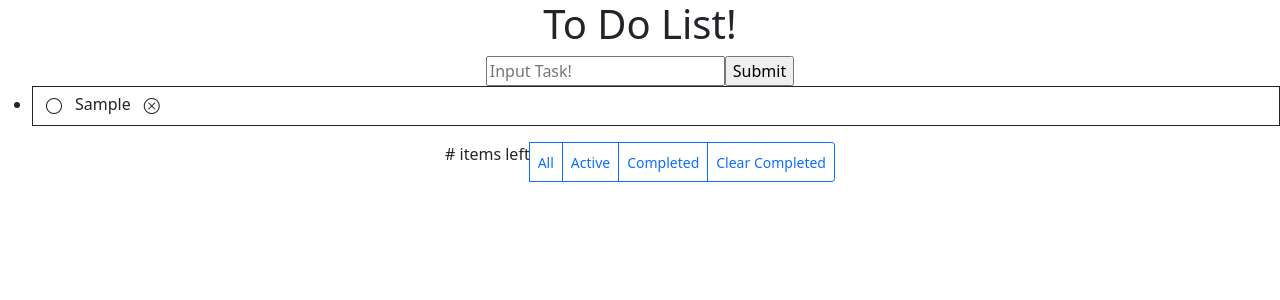
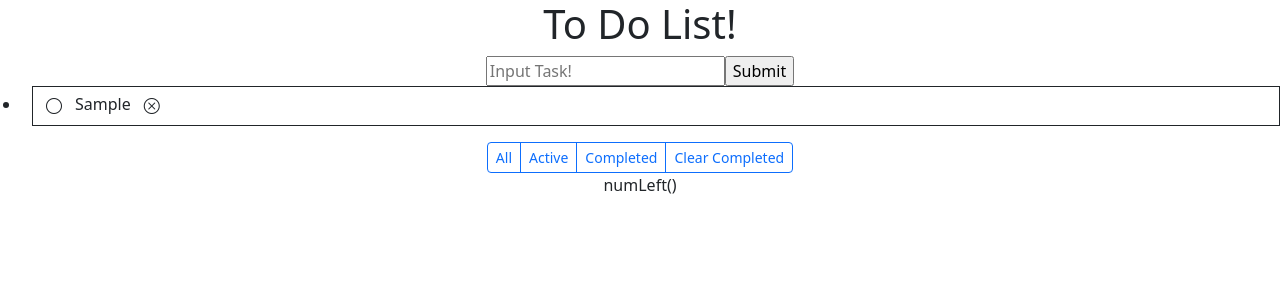
Before and after one commit to wtsaygers1/todo, a React (Create React App) app: page / in a window 1280 px wide. Both pictures are taken after typing "Sample" into the empty fields and a click on the input "Submit". Shown: the top 300 px of the page. Built offline with nearby package versions, Linux system fonts and the light colour scheme.

Commit message:
deleted and checked buttons

```diff
--- a/package.json
+++ b/package.json
@@ -6,7 +6,7 @@
     "@testing-library/jest-dom": "^5.11.9",
     "@testing-library/react": "^11.2.5",
     "@testing-library/user-event": "^12.8.3",
-    "bootstrap": "^5.0.0-beta2",
+    "bootstrap": "5.0.0-beta2",
     "bootstrap-icons": "^1.4.0",
     "react": "^17.0.1",
     "react-dom": "^17.0.1",
--- a/src/components/App.js
+++ b/src/components/App.js
@@ -10,7 +10,8 @@ class App extends Component {
 
     this.state = {
       items: [],
-      inputElement: ""
+      inputElement: "",
+      checked: false
     };
     // without the .bind(this) nothing is added to the items array
     this.addItem = this.addItem.bind(this);
@@ -31,38 +32,56 @@ class App extends Component {
         checked: false,
         deleted: false
       };
-
       // setState is taking the previous state of items which starts as an empty array and concatenates a
       // new item into the array with each new submission
       this.setState({
-         items: this.state.items.concat(newItem),
-         inputElement: ""
-        });
+        items: this.state.items.concat(newItem),
+        inputElement: ""
+      });
     }
     // console.log(this.state.items);
     e.preventDefault();
   }
 
   handleChange(event) {
-    this.setState({inputElement: event.target.value});
+    this.setState({ inputElement: event.target.value });
   }
 
   // eventHandler
   deleteButton(key) {
-    console.log("clicked the function from app", key)
+    // console.log("clicked the function from app", key)
     const deletedArr = this.state.items.map((item, index) => {
       if (key === item.key) {
-        console.log("found the item", item, key);
-        item.deleted = true
+        // console.log("found the item", item, key);
+        item.deleted = !item.deleted
       }
       return item
     });
     this.setState({ items: deletedArr })
   }
-  checkButton() {
-    console.log("clicked the function from app")
+  checkButton(key) {
+    // console.log("clicked the function from app", key)
+    const checkedArr = this.state.items.map((item, index) => {
+      if (key === item.key) {
+        // console.log("found the item", item, key);
+        item.checked = !item.checked;
+      }
+      return item
+    });
+    this.setState({
+      items: checkedArr,
+      checked: true
+      // is this where I can toggle the button???
+    })
   }
 
+//   numLeft(items) {
+//     if(this.state.items.length === 1){
+//         `${this.state.items.length} item left`;
+//     } else {
+//         `${this.state.items.length} items left`;
+//     }
+//  }
 
   componentDidUpdate() {
     window.localStorage.setItem("items", JSON.stringify(this.state.items))
@@ -102,6 +121,9 @@ class App extends Component {
         <div className="BottomBar text-center">
           <BottomBar />
         </div>
+        <div className="text-center">
+          <p>numLeft()</p>
+        </div>
       </>
     );
   }
--- a/src/components/BottomBar.js
+++ b/src/components/BottomBar.js
@@ -1,14 +1,23 @@
 import React from "react";
+
+// function numLeft() {
+//     if(items.length === 1){
+//         `${items.length} item left`;
+//     } else {
+//         `${items.length} items left`;
+//     }
+// }
 
 function BottomBar() {
     return (
         <div className="btn-group btn-group-sm" role="group" aria-label="Basic outlined example">
-            <p># items left</p>
             <button type="button" className="btn btn-outline-primary">All</button>
             <button type="button" className="btn btn-outline-primary">Active</button>
             <button type="button" className="btn btn-outline-primary">Completed</button>
             <button type="button" className="btn btn-outline-primary">Clear Completed</button>
         </div>
+
+
     );
 
 }
--- a/src/components/Task.js
+++ b/src/components/Task.js
@@ -1,16 +1,38 @@
 import React from "react";
 
-function Task(props) {
+// function Task(props) {
 
-    return (
-        <li className="border border-dark">
-        {/* trying out this onClick inline function to turn click in addItem true in App.js */}
-        {/* can try an alert as well to make sure button is firing */}
-            <button className="btn bi bi-circle" onClick={props.checkButton}></button>
-            {props.task.text}
-            <button className="btn bi bi-x-circle" onClick={() => props.deleteButton(props.task.key)}></button>
-        </li>
-    );
+
+//     return (
+//         <li className="border border-dark">
+//         {/* trying out this onClick inline function to turn click in addItem true in App.js */}
+//         {/* can try an alert as well to make sure button is firing */}
+//             <span><button className="btn bi bi-circle" onClick={() => props.checkButton(props.task.key)}></button></span>
+//             <span>{props.task.text}</span>
+//             <span><button className="btn bi bi-x-circle" onClick={() => props.deleteButton(props.task.key)}></button></span>
+//         </li>
+//     );
+// }
+
+// export default Task;
+
+class Task extends React.Component {
+
+    render() {
+        return (
+            <div className="border border-dark">
+            <div className="row">
+            <li>
+            {/* trying out this onClick inline function to turn click in addItem true in App.js */}
+            {/* can try an alert as well to make sure button is firing */}
+                <button className={this.props.task.checked ? "btn bi bi-check-circle" : "btn bi bi-circle"} onClick={() => this.props.checkButton(this.props.task.key)}></button>
+                <span className={this.props.task.deleted ? "text-decoration-line-through" : null}>{this.props.task.text}</span>
+                <button className="btn bi bi-x-circle" onClick={() => this.props.deleteButton(this.props.task.key)}></button>
+            </li>
+            </div>
+            </div>
+        );
+    }
 }
 
 export default Task;
```
Also changed, not shown: src/components/List.js (+23 -0 lines).
